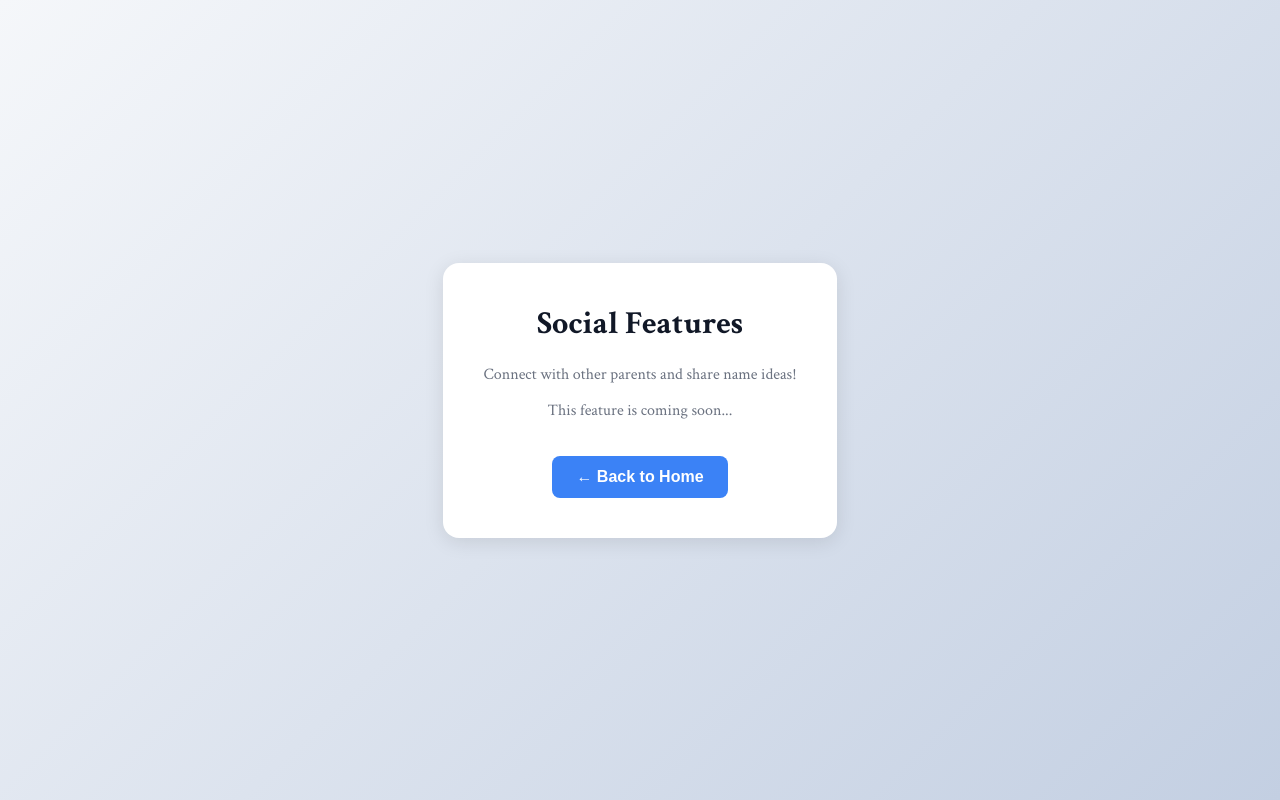
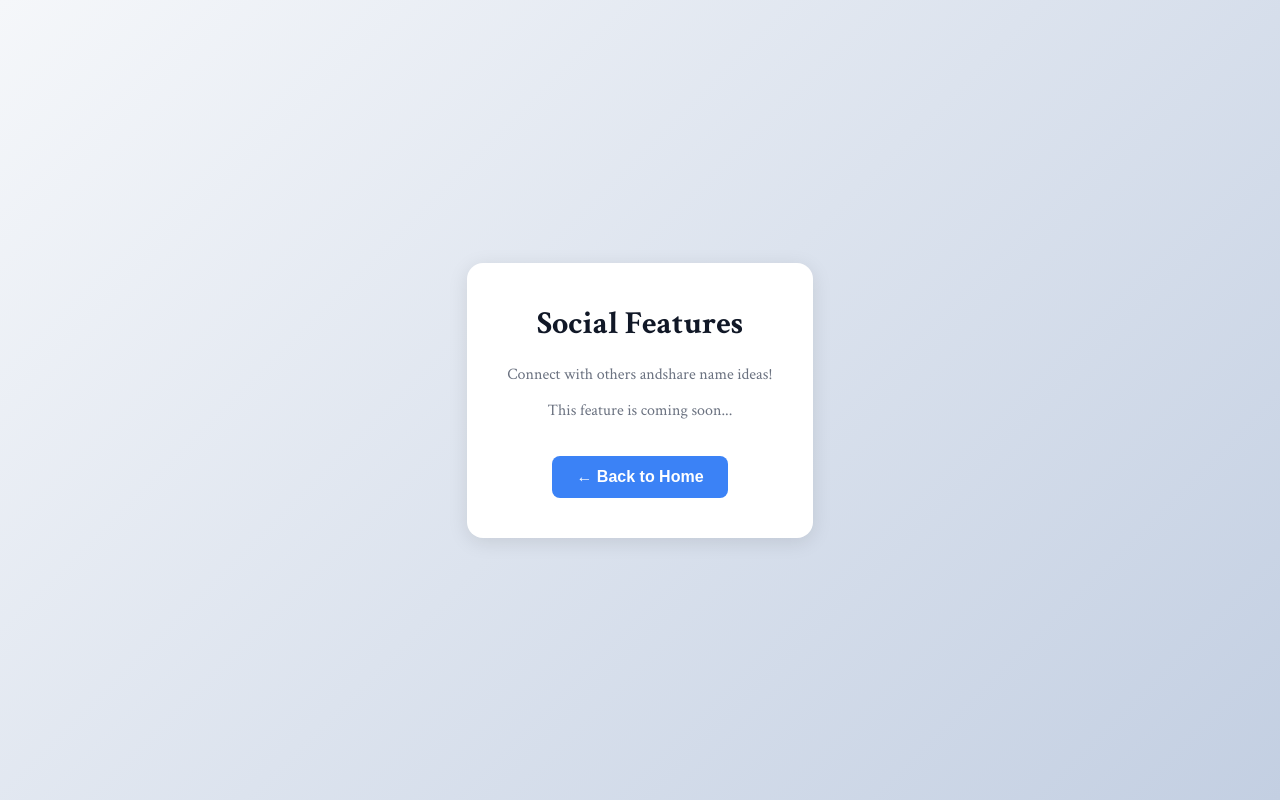
Before and after one commit to jonathankerth/the-name-nursery, a Next.js app: page /social in a window 1280 px wide. Built offline with nearby package versions, Linux system fonts and the light colour scheme; no server answers.

Commit message:
connect with others

```diff
--- a/src/app/profile/page.tsx
+++ b/src/app/profile/page.tsx
@@ -481,7 +481,7 @@ export default function ProfilePage() {
 							<div className={styles.navContent}>
 								<span className={styles.navLabel}>Social</span>
 								<span className={styles.navDescription}>
-									Connect with other parents
+									Connect with others
 								</span>
 							</div>
 						</button>
--- a/src/app/social/page.tsx
+++ b/src/app/social/page.tsx
@@ -10,13 +10,10 @@ export default function SocialPage() {
 		<div className={styles.socialPageContainer}>
 			<div className={styles.content}>
 				<h1>Social Features</h1>
-				<p>Connect with other parents and share name ideas!</p>
+				<p>Connect with others andshare name ideas!</p>
 				<p>This feature is coming soon...</p>
 
-				<button
-					onClick={() => router.push("/")}
-					className={styles.backButton}
-				>
+				<button onClick={() => router.push("/")} className={styles.backButton}>
 					← Back to Home
 				</button>
 			</div>
```
